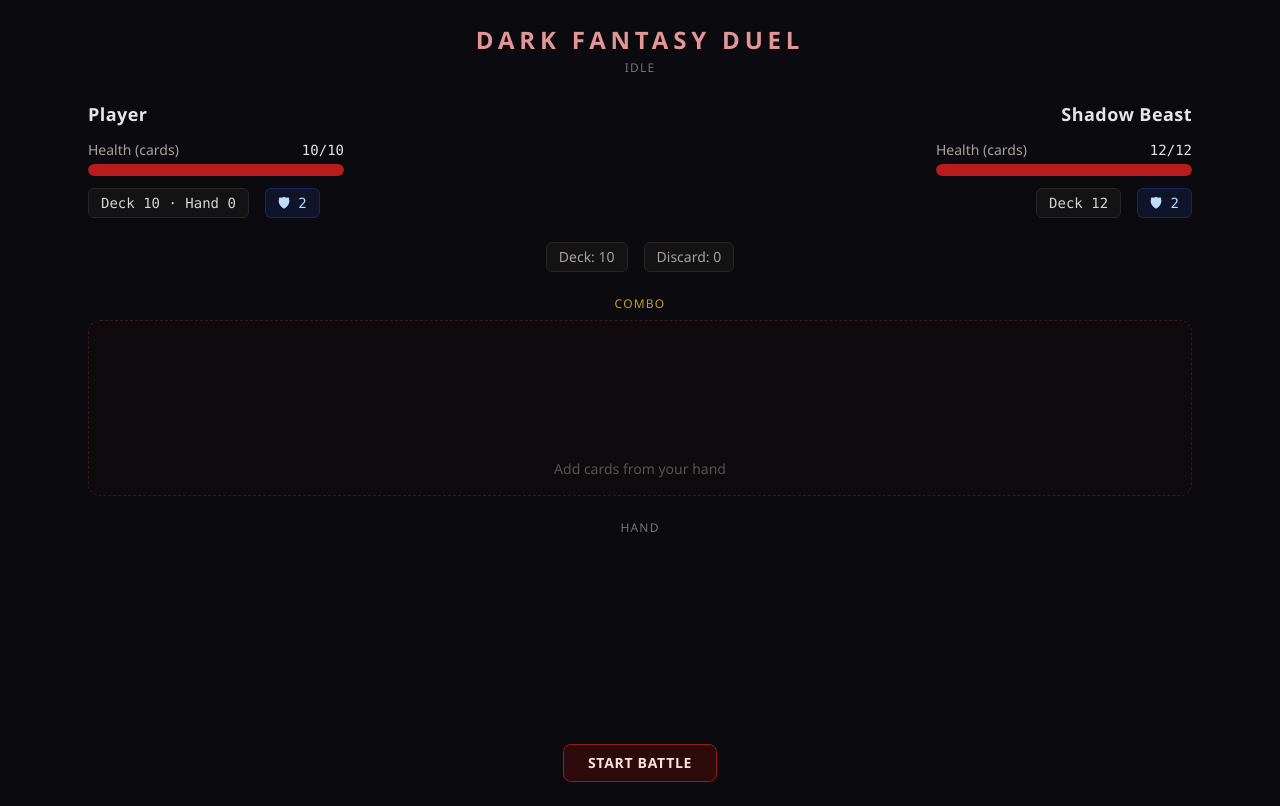
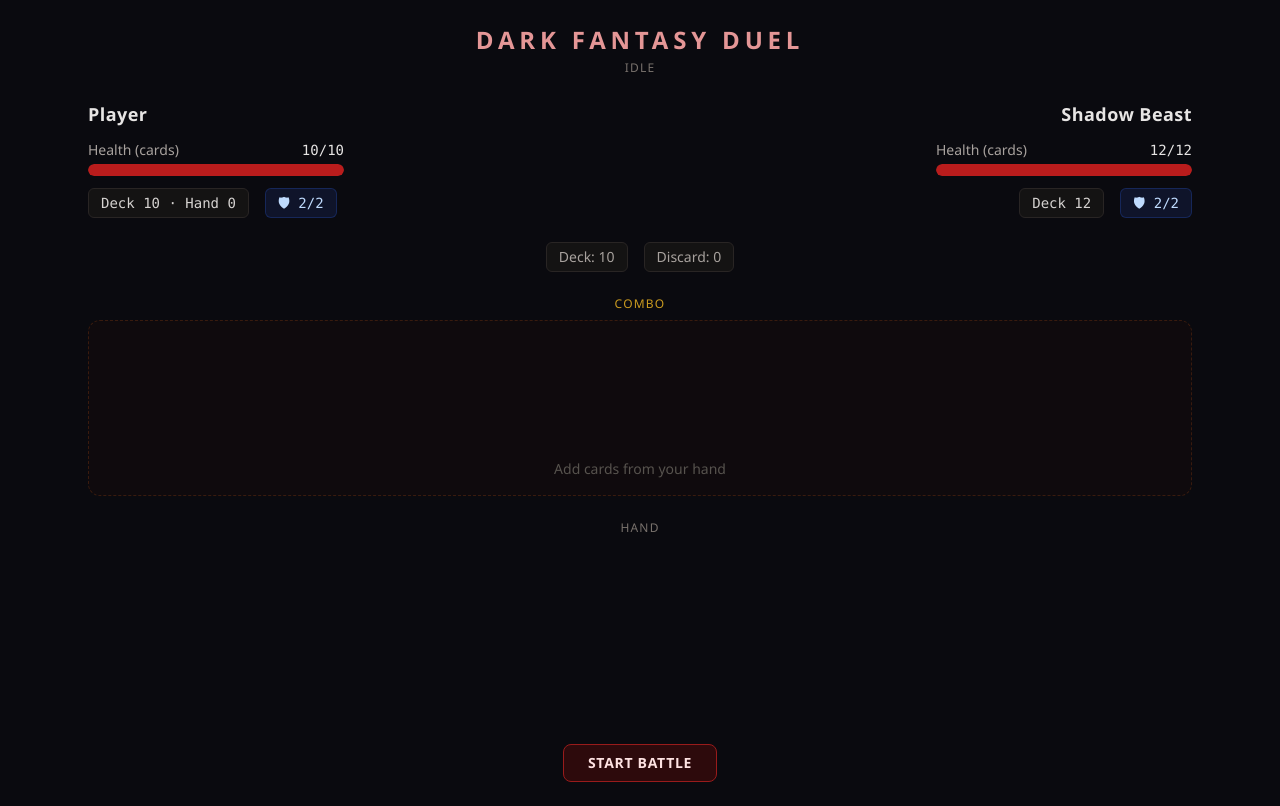
Before and after one commit to gregormammoth/dark-fantasy-card-game, a React (Vite) app: page / in a window 1280 px wide. Built offline with nearby package versions, Linux system fonts and the light colour scheme.

Commit message:
feat: max shield logic

```diff
--- a/src/components/CombatantPanel.tsx
+++ b/src/components/CombatantPanel.tsx
@@ -31,6 +31,7 @@ interface CombatantPanelProps {
   health: number;
   maxHealth: number;
   shield: number;
+  maxShield: number;
   barrier?: number;
   deckCount: number;
   handCount?: number;
@@ -43,6 +44,7 @@ export function CombatantPanel({
   health,
   maxHealth,
   shield,
+  maxShield,
   barrier,
   deckCount,
   handCount,
@@ -61,7 +63,7 @@ export function CombatantPanel({
           {handCount !== undefined ? ` · Hand ${handCount}` : ''}
         </span>
         <span className="rounded-md border border-blue-900/50 bg-blue-950/40 px-3 py-1 font-mono text-blue-200">
-          🛡 {shield}
+          🛡 {shield}/{maxShield}
         </span>
         {barrier !== undefined && barrier > 0 && (
           <span className="rounded-md border border-violet-900/50 bg-violet-950/40 px-3 py-1 font-mono text-violet-200">
--- a/src/data/battle.json
+++ b/src/data/battle.json
@@ -1,12 +1,14 @@
 {
   "player": {
     "startingShield": 2,
+    "maxShield": 2,
     "startingHandSize": 4,
     "deck": "all"
   },
   "enemy": {
     "name": "Shadow Beast",
     "startingShield": 2,
+    "maxShield": 2,
     "deck": "all"
   }
 }
--- a/src/engine/battleSetup.ts
+++ b/src/engine/battleSetup.ts
@@ -57,9 +57,13 @@ export function createInitialBattle(): BattleContext {
     ),
   );
 
+  const playerMaxShield = battleData.player.maxShield ?? 2;
+  const enemyMaxShield = battleData.enemy.maxShield ?? 2;
+
   return {
     player: {
-      shield: battleData.player.startingShield,
+      shield: Math.min(battleData.player.startingShield, playerMaxShield),
+      maxShield: playerMaxShield,
       barrier: 0,
       deck: playerDeck,
       hand: [],
@@ -67,7 +71,8 @@ export function createInitialBattle(): BattleContext {
     },
     enemy: {
       name: battleData.enemy.name,
-      shield: battleData.enemy.startingShield,
+      shield: Math.min(battleData.enemy.startingShield, enemyMaxShield),
+      maxShield: enemyMaxShield,
       deck: enemyDeck,
       discard: [],
     },
--- a/src/engine/health.ts
+++ b/src/engine/health.ts
@@ -89,7 +89,7 @@ export function dealDamage(
   target: EffectTarget,
   amount: number,
   ignoreShield = false,
-  options?: { silent?: boolean },
+  options?: { silent?: boolean; bypassDefenses?: boolean },
 ): BattleContext {
   if (amount <= 0) {
     return battle;
@@ -100,8 +100,9 @@ export function dealDamage(
   let damage = amount;
   let barrierAbsorbed = 0;
   let shieldAbsorbed = 0;
+  const bypassDefenses = options?.bypassDefenses ?? false;
 
-  if (target === 'player' && next.damageReductionPercent > 0) {
+  if (!bypassDefenses && target === 'player' && next.damageReductionPercent > 0) {
     const reduced = Math.ceil(damage * (next.damageReductionPercent / 100));
     const afterReduction = damage - reduced;
     if (reduced > 0) {
@@ -114,13 +115,13 @@ export function dealDamage(
     damage = afterReduction;
   }
 
-  if (target === 'player' && next.player.barrier > 0) {
+  if (!bypassDefenses && target === 'player' && next.player.barrier > 0) {
     barrierAbsorbed = Math.min(next.player.barrier, damage);
     next.player.barrier -= barrierAbsorbed;
     damage -= barrierAbsorbed;
   }
 
-  if (!ignoreShield && combatant.shield > 0) {
+  if (!bypassDefenses && !ignoreShield && combatant.shield > 0) {
     shieldAbsorbed = Math.min(combatant.shield, damage);
     combatant.shield -= shieldAbsorbed;
     damage -= shieldAbsorbed;
@@ -205,10 +206,15 @@ export function addShield(
 
   const next = structuredClone(battle);
   const combatant = target === 'player' ? next.player : next.enemy;
-  combatant.shield += amount;
+  const gained = Math.min(amount, combatant.maxShield - combatant.shield);
+  if (gained <= 0) {
+    return battle;
+  }
+
+  combatant.shield += gained;
   appendLog(
     next,
-    `${targetLabel(next, target)} gained ${amount} shield.`,
+    `${targetLabel(next, target)} gained ${gained} shield.`,
     'shield',
   );
   return next;
--- a/src/engine/poison.ts
+++ b/src/engine/poison.ts
@@ -1,5 +1,5 @@
 import type { BattleContext } from '@/types/battle';
-import { dealDamage } from './health';
+import { dealDamage, getHealth } from './health';
 import { appendLog, targetLabel } from './battleLog';
 
 export function applyPoisonTick(
@@ -12,10 +12,17 @@ export function applyPoisonTick(
     return battle;
   }
 
-  let next = dealDamage(battle, target, poison.damagePerTurn, false, { silent: true });
+  const healthBefore = getHealth(battle, target);
+  let next = dealDamage(battle, target, poison.damagePerTurn, false, {
+    silent: true,
+    bypassDefenses: true,
+  });
+  const cardsLost = healthBefore - getHealth(next, target);
   appendLog(
     next,
-    `${targetLabel(next, target)} took ${poison.damagePerTurn} poison damage.`,
+    `${targetLabel(next, target)} took ${poison.damagePerTurn} poison damage${
+      cardsLost > 0 ? ` (${cardsLost} card${cardsLost === 1 ? '' : 's'} lost)` : ''
+    }.`,
     'poison',
   );
 
@@ -35,9 +42,9 @@ export function expireRoundEffects(battle: BattleContext): BattleContext {
   const next = structuredClone(battle);
 
   if (next.player.barrier > 0) {
-    const expired = next.player.barrier;
+    const unused = next.player.barrier;
     next.player.barrier = 0;
-    appendLog(next, `Barrier expired (${expired} removed).`, 'barrier');
+    appendLog(next, `Unused barrier expired (${unused}).`, 'barrier');
   }
 
   if (next.damageReductionPercent > 0) {
--- a/src/screens/BattleScreen.tsx
+++ b/src/screens/BattleScreen.tsx
@@ -48,6 +48,7 @@ export function BattleScreen({ actor }: BattleScreenProps) {
             health={playerHealth}
             maxHealth={battle.playerMaxHealth}
             shield={battle.player.shield}
+            maxShield={battle.player.maxShield}
             barrier={battle.player.barrier}
             deckCount={battle.player.deck.length}
             handCount={battle.player.hand.length + battle.combo.length}
@@ -58,6 +59,7 @@ export function BattleScreen({ actor }: BattleScreenProps) {
             health={enemyHealth}
             maxHealth={battle.enemyMaxHealth}
             shield={battle.enemy.shield}
+            maxShield={battle.enemy.maxShield}
             deckCount={battle.enemy.deck.length}
             poison={battle.enemyPoison}
             align="right"
--- a/src/types/battle.ts
+++ b/src/types/battle.ts
@@ -8,6 +8,7 @@ export interface PoisonState {
 
 export interface PlayerState {
   shield: number;
+  maxShield: number;
   barrier: number;
   deck: CardInstance[];
   hand: CardInstance[];
@@ -17,6 +18,7 @@ export interface PlayerState {
 export interface EnemyState {
   name: string;
   shield: number;
+  maxShield: number;
   deck: CardInstance[];
   discard: CardInstance[];
 }
```
